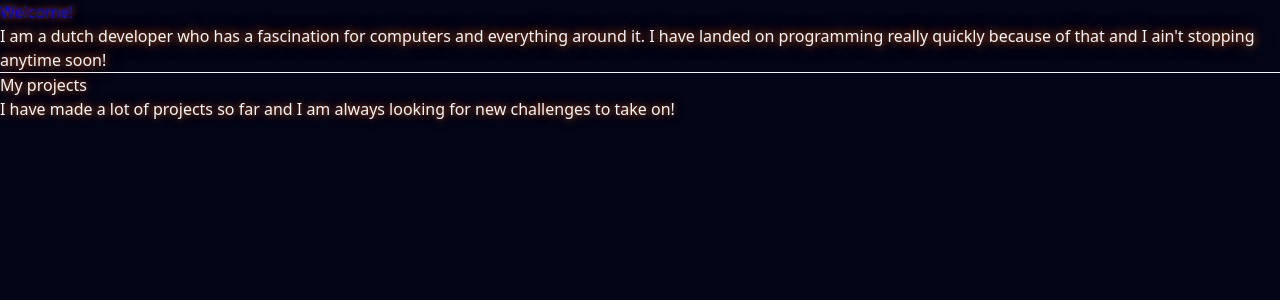
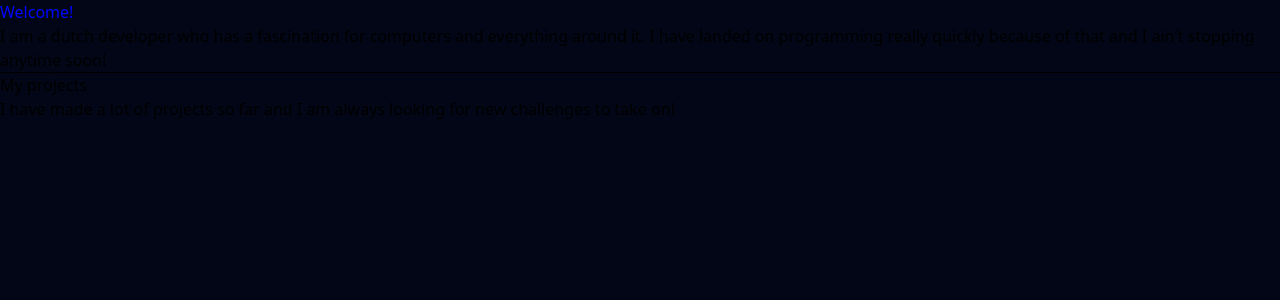
Before and after one commit to QKing-Official/QKing-Official.github.io, a Next.js app: page / in a window 1280 px wide. Shown: the top 300 px of the page. Built offline with nearby package versions, Linux system fonts and the light colour scheme.

Commit message:
reverted I think

```diff
--- a/app/globals.css
+++ b/app/globals.css
@@ -1,15 +1,5 @@
 @import "tailwindcss";
-
-:root {
-  background: none !important;
-  color: inherit !important;
-}
 
 html, body {
   background-color: #020617;
-  color: #f1f5f9;
-  min-height: 100vh;
-
-  text-shadow: 0 0 6px rgba(249, 115, 22, 0.7),
-               0 0 16px rgba(234, 88, 12, 0.4);
 }
--- a/app/page.tsx
+++ b/app/page.tsx
@@ -1,8 +1,5 @@
 import "./globals.css";
 export default function Home() {
-    const orangeGlow = {
-    textShadow: "0 0 8px rgba(249, 115, 22, 0.9), 0 0 20px rgba(234, 88, 12, 0.5)"
-    };
   return (
 <div>
     <div>
@@ -10,7 +7,7 @@ export default function Home() {
     </div>
 
     <div>
-      <p style={orangeGlow} > I am a dutch developer who has a fascination for computers and everything around it.
+      <p> I am a dutch developer who has a fascination for computers and everything around it.
         I have landed on programming really quickly because of that and I ain't stopping anytime soon!
       </p>
     </div>
```
